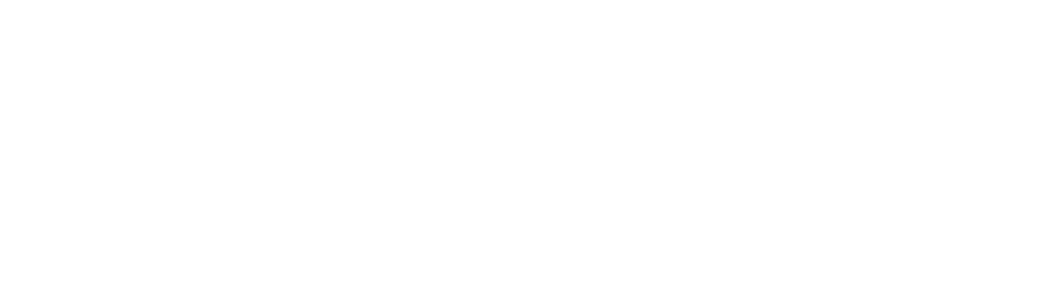
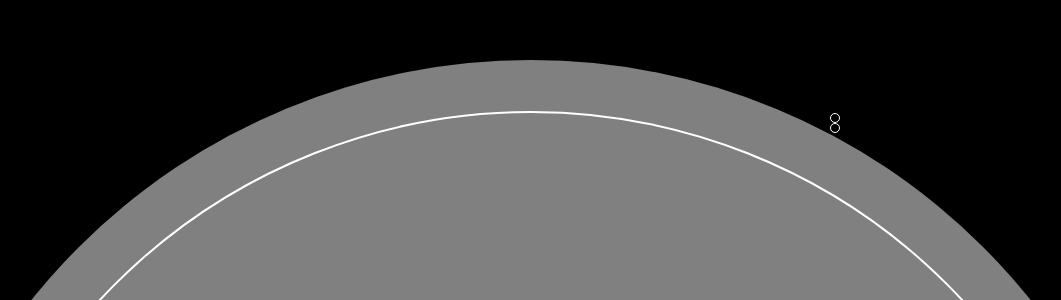
Before and after one commit to sujayalaspure/react-examples, a React (Create React App) app: page /falcon in a window 1280 px wide. Before the commit this address had no page. Shown: the part 500-800 px from the top of the page, without its empty margins (109-1170 px from the left). Built offline with nearby package versions, Linux system fonts and the light colour scheme.

Commit message:
falcon9 Working

```diff
--- a/src/App.js
+++ b/src/App.js
@@ -1,5 +1,7 @@
 import React, { Suspense } from "react";
 import { BrowserRouter, Routes, Route } from "react-router-dom";
+import FalconUI from "./Projects/Falcon9UI";
+import FolderStructure from "./Projects/folder-structure";
 import "./styles.css";
 const Calculator = React.lazy(() => import("./Projects/Calculator"));
 const CarParking = React.lazy(() => import("./Projects/CarParking"));
@@ -21,6 +23,8 @@ function App() {
           <Route path="/chessboard" element={<Chessboard />} />
           <Route path="/nested-comments" element={<NestedComments />} />
           <Route path="/typeahead" element={<Typeahead />} />
+          <Route path="/folder" element={<FolderStructure />} />
+          <Route path="/falcon" element={<FalconUI />} />
         </Routes>
       </Suspense>
     </BrowserRouter>
@@ -28,7 +32,3 @@ function App() {
 }
 
 export default App;
-
-// UI
-//  select the car - small, medium, large
-//  entry time
--- /dev/null
+++ b/src/Projects/Falcon9UI/index.js
@@ -0,0 +1,19 @@
+import React from "react";
+import { BottomView, Container, Dot, InnerCircle, OuterCircle } from "./style";
+
+function FalconUI() {
+  return (
+    <Container>
+      <BottomView>
+        <OuterCircle>
+          <InnerCircle>
+            <Dot />
+            <Dot />
+          </InnerCircle>
+        </OuterCircle>
+      </BottomView>
+    </Container>
+  );
+}
+
+export default FalconUI;
--- /dev/null
+++ b/src/Projects/Falcon9UI/style.js
@@ -0,0 +1,49 @@
+import styled from "styled-components";
+
+export const Container = styled.div`
+  display: flex;
+  height: 100vh;
+`;
+export const BottomView = styled.div`
+  background-color: black;
+  height: 100%;
+  width: 100%;
+  display: flex;
+  align-items: center;
+  justify-content: center;
+  position: relative;
+  overflow: hidden;
+`;
+
+export const InnerCircle = styled.div`
+  height: 92%;
+  width: 92%;
+  border-radius: 50%;
+  border: 2px solid white;
+  position: relative;
+`;
+
+export const OuterCircle = styled.div`
+  background: grey;
+  width: 100%;
+  aspect-ratio: 1 / 1;
+  border-radius: 50%;
+  display: flex;
+  align-items: center;
+  justify-content: center;
+  position: absolute;
+  top: 70%;
+`;
+
+export const Dot = styled.div`
+  height: 10px;
+  width: 10px;
+  /* background-color: white; */
+  border-radius: 50%;
+  border: 1px solid white;
+  /* position: absolute; */
+  /* top: 0; */
+  /* left: 0; */
+  /* right: 0; */
+  transform: translate(886px);
+`;
--- /dev/null
+++ b/src/Projects/folder-structure/data.js
@@ -0,0 +1,27 @@
+const folders = [
+  {
+    title: "Folder0",
+    children: [
+      {
+        title: "Folder0.1",
+        children: [],
+      },
+      {
+        title: "Folder0.2",
+        children: [
+          {
+            title: "Folder0.2.1",
+            children: [
+              {
+                title: "Folder0.2.1.1",
+                children: [],
+              },
+            ],
+          },
+        ],
+      },
+    ],
+  },
+];
+
+export default folders;
--- /dev/null
+++ b/src/Projects/folder-structure/index.js
@@ -0,0 +1,32 @@
+import React, { useState } from "react";
+import folders from "./data";
+
+function FolderStructure() {
+  return (
+    <div>
+      {folders.map((folder, index) => (
+        <Folder key={index} item={folder} />
+      ))}
+    </div>
+  );
+}
+
+const Folder = ({ item }) => {
+  const { title, children } = item;
+  const [isOpen, setIsOpen] = useState(false);
+  return (
+    <div
+      onClick={(e) => {
+        e.stopPropagation();
+        setIsOpen((prev) => !prev);
+      }}
+      style={{
+        marginLeft: "20px",
+      }}>
+      <h3>{title}</h3>
+      {isOpen && children.map((child, index) => <Folder key={index} item={child} />)}
+    </div>
+  );
+};
+
+export default FolderStructure;
```
